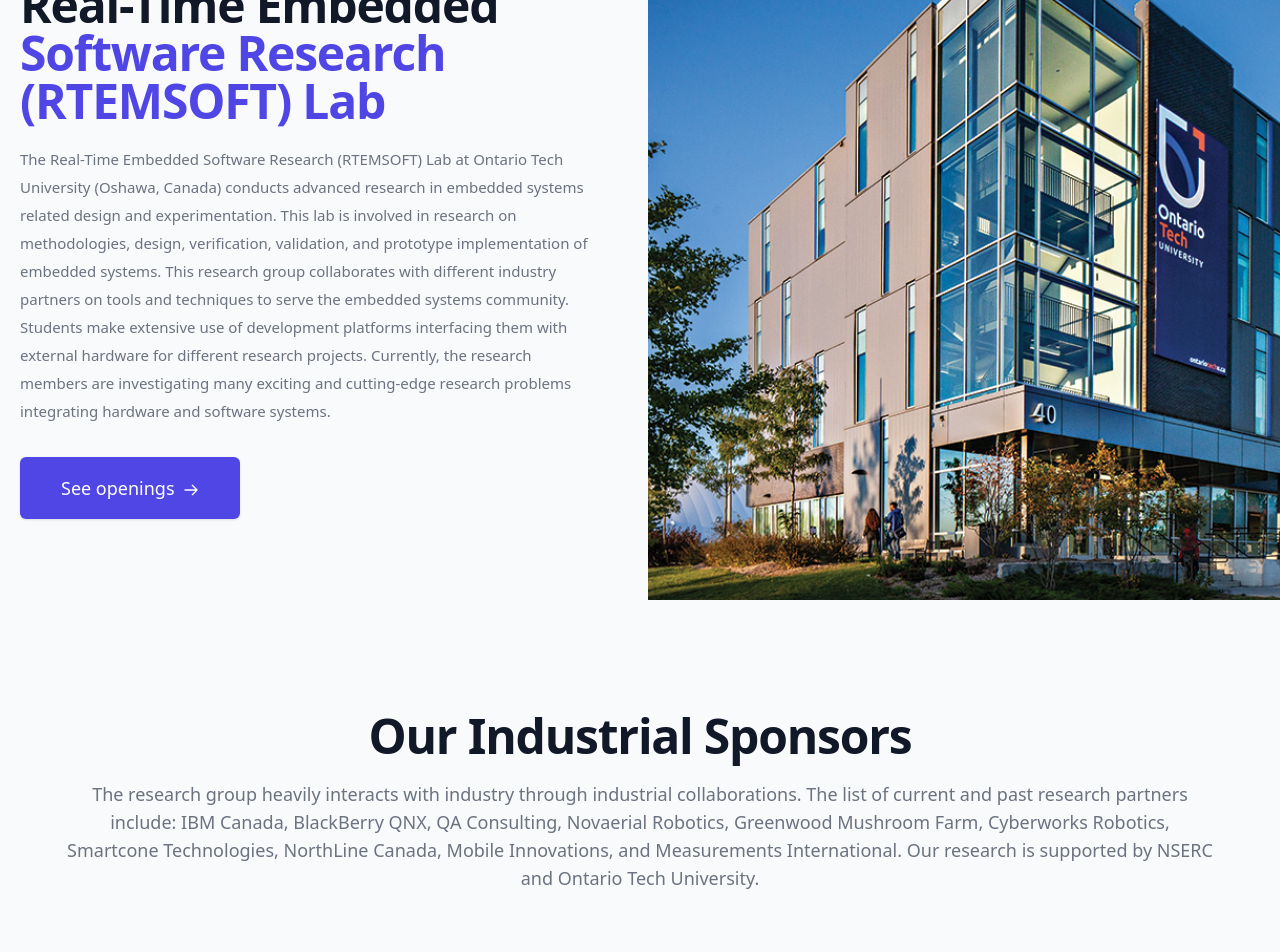
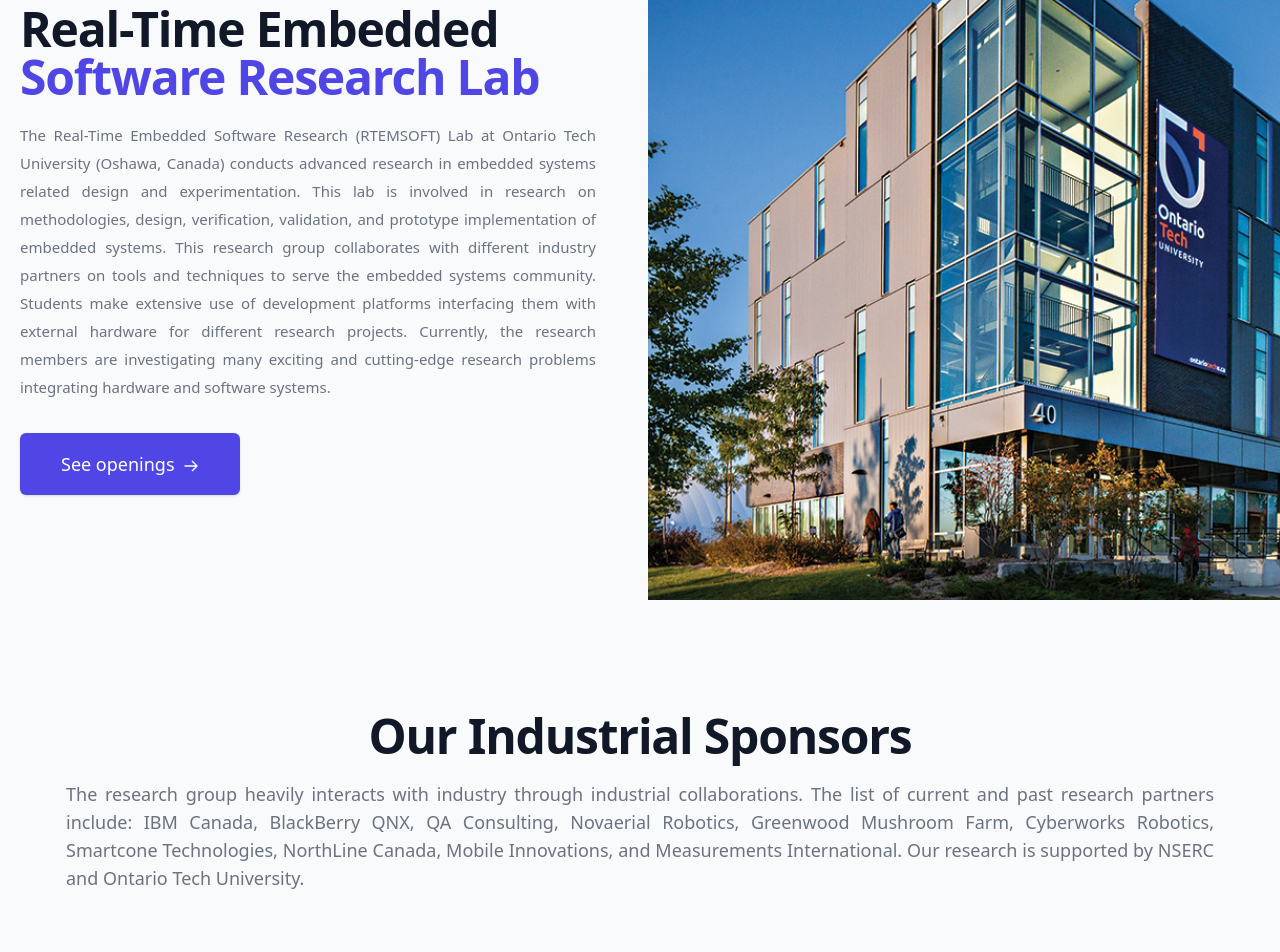
Before and after one commit to AayushBajaj2000/RtemSoft, a Next.js app: page / in a window 1280 px wide. Shown: the part 180-1132 px from the top of the page. Built offline with nearby package versions, Linux system fonts and the light colour scheme.

Commit message:
final touches

```diff
--- a/components/Hero.js
+++ b/components/Hero.js
@@ -20,28 +20,32 @@ function Hero() {
         <CenterScreen>
             <div className="grid w-full grid-cols-1 gap-4 lg:grid-cols-2">
                 <div className="w-full flex justify-center flex-col p-[20px]">
-          <h1 className="text-3xl font-extrabold tracking-tight text-gray-900 sm:mx-auto sm:text-4xl md:text-5xl ">
-            <span className="block xl:inline">Real-Time Embedded</span>{" "}
-            <span className="block text-indigo-600 xl:inline">
-              Software Research (RTEMSOFT) Lab
+                    <h1 className="text-center lg:text-left text-3xl font-extrabold tracking-tight text-gray-900 sm:mx-auto sm:text-4xl md:text-4xl lg:text-5xl ">
+                        <span className="block lg:inline">
+                            Real-Time Embedded
+                        </span>{" "}
+                        <span className="block text-indigo-600 lg:inline">
+                            Software Research Lab
                         </span>
                     </h1>
 
-          <p className="mt-3 text-base text-gray-500 sm:mt-5 sm:text-lg sm:max-w-xl sm:mx-auto md:mt-5 md:text-[15px] lg:mx-0">
-            The Real-Time Embedded Software Research (RTEMSOFT) Lab at Ontario
-            Tech University (Oshawa, Canada) conducts advanced research in
-            embedded systems related design and experimentation. This lab is
-            involved in research on methodologies, design, verification,
-            validation, and prototype implementation of embedded systems. This
-            research group collaborates with different industry partners on
-            tools and techniques to serve the embedded systems community.
-            Students make extensive use of development platforms interfacing
-            them with external hardware for different research projects.
-            Currently, the research members are investigating many exciting and
-            cutting-edge research problems integrating hardware and software
-            systems.
+                    <p className="mt-3 text-justify text-gray-500 sm:mt-5 sm:text-lg sm:max-w-xl sm:mx-auto md:mt-5 md:text-[15px] lg:mx-0">
+                        The Real-Time Embedded Software Research (RTEMSOFT) Lab
+                        at Ontario Tech University (Oshawa, Canada) conducts
+                        advanced research in embedded systems related design and
+                        experimentation. This lab is involved in research on
+                        methodologies, design, verification, validation, and
+                        prototype implementation of embedded systems. This
+                        research group collaborates with different industry
+                        partners on tools and techniques to serve the embedded
+                        systems community. Students make extensive use of
+                        development platforms interfacing them with external
+                        hardware for different research projects. Currently, the
+                        research members are investigating many exciting and
+                        cutting-edge research problems integrating hardware and
+                        software systems.
                     </p>
-          <div className="mt-5 sm:mt-8 sm:flex sm:justify-center lg:justify-start">
+                    <div className="mt-5 sm:mt-8 md:flex md:justify-center lg:justify-start">
                         <Link href="/contact">
                             <div className="rounded-md shadow">
                                 <a
--- a/components/slider.js
+++ b/components/slider.js
@@ -34,13 +34,14 @@ const SliderContainer = ({ children, initialOffsetX }) => {
                         Our Industrial Sponsors
                     </span>
                 </h1>
-        <p className="mt-3  text-center text-gray-500 sm:mt-5 sm:text-lg md:mt-5 md:text-lg md:px-[50px]">
-          The research group heavily interacts with industry through industrial
-          collaborations. The list of current and past research partners
-          include: IBM Canada, BlackBerry QNX, QA Consulting, Novaerial
-          Robotics, Greenwood Mushroom Farm, Cyberworks Robotics, Smartcone
-          Technologies, NorthLine Canada, Mobile Innovations, and Measurements
-          International. Our research is supported by NSERC and Ontario Tech
+                <p className="mt-3  text-justify text-gray-500 sm:mt-5 sm:text-lg md:mt-5 md:text-lg md:px-[50px]">
+                    The research group heavily interacts with industry through
+                    industrial collaborations. The list of current and past
+                    research partners include: IBM Canada, BlackBerry QNX, QA
+                    Consulting, Novaerial Robotics, Greenwood Mushroom Farm,
+                    Cyberworks Robotics, Smartcone Technologies, NorthLine
+                    Canada, Mobile Innovations, and Measurements International.
+                    Our research is supported by NSERC and Ontario Tech
                     University.
                 </p>
                 <CenterScreen>
--- a/pages/contact.js
+++ b/pages/contact.js
@@ -1,15 +1,18 @@
-import React from "react";
+import React, { useState } from "react";
 import CenterScreen from "../utils/CenterScreen";
 import Heading from "../components/heading_section";
 
 const Contact = () => {
+    const [name, setName] = useState();
+    const [body, setBody] = useState();
+
     return (
         <CenterScreen>
-            <Heading title={"Contact"} />
-
+            <Heading title={"Contact"} desc="Contact and Openings page." notRounded />
+            <div className="p-5 mx-4 bg-white">
                 <div className="">
                     <h2
-                    class="
+                        className="
                   text-dark
                   mb-6
                   uppercase
@@ -22,40 +25,32 @@ const Contact = () => {
                     >
                         Openings
                     </h2>
-                <p class="text-base text-body-color leading-relaxed mb-6">
+                    <p className="text-base text-body-color leading-relaxed mb-6">
                         Announcement for Prospective Students
                     </p>
-                <h1 className="text-lg font-bold mb-1">
-                    Ph.D. and Master’s Positions
-                </h1>
+                    <h1 className="text-lg font-bold mb-1">Ph.D. and Master’s Positions</h1>
                     <p className="text-base mb-5 text-gray-600">
-                    We often have positions for graduate students (MASc or PhD).
-                    Interested students email your resume and transcripts in pdf
-                    to AKRAMUL AZIM, PHD, PENG (akramul.azim@uoit.ca).
+                        We often have positions for graduate students (MASc or PhD). Interested students email your
+                        resume and transcripts in pdf to AKRAMUL AZIM, PHD, PENG (akramul.azim@uoit.ca).
                     </p>
-                <h1 className="text-lg font-bold mb-1">
-                    Undergraduate Student Positions
-                </h1>
+                    <h1 className="text-lg font-bold mb-1">Undergraduate Student Positions</h1>
                     <p className="text-base mb-5 text-gray-600">
-                    There are often positions for keen and motivated
-                    undergraduate students to participate in the research or
-                    project work. Open positions may be available for students
-                    who are interested in conducting research with me through:{" "}
-                    <br />
+                        There are often positions for keen and motivated undergraduate students to participate in the
+                        research or project work. Open positions may be available for students who are interested in
+                        conducting research with me through: <br />
                         1. MITACS Gloablink <br />
                         2. Undergraduate Research Assistantships (URA) <br />
                         3. Capstone Projects <br />
-                    Please send an email to discuss the opportunities for summer
-                    positions and course projects.
+                        Please send an email to discuss the opportunities for summer positions and course projects.
                     </p>
                 </div>
-            <section class="py-10 overflow-hidden relative z-10">
-                <div class="container mx-auto">
-                    <div class="grid grid-cols-1 md:grid-cols-2 gap-5">
-                        <div class="">
-                            <div class="max-w-[600px] mb-12 lg:mb-0">
+                <section className="py-10 overflow-hidden relative z-10">
+                    <div className="container mx-auto">
+                        <div className="grid grid-cols-1 md:grid-cols-2 gap-5">
+                            <div className="">
+                                <div className="max-w-[600px] mb-12 lg:mb-0">
                                     <h2
-                                    class="
+                                        className="
                   text-dark
                   mb-6
                   uppercase
@@ -68,15 +63,13 @@ const Contact = () => {
                                     >
                                         GET IN TOUCH WITH US
                                     </h2>
-                                <p class="text-base text-body-color leading-relaxed mb-9">
-                                    We are looking forward to hearing from you.
-                                    Please feel free to get in touch via the
-                                    contact below, we will get back to you as
-                                    soon as possible.
+                                    <p className="text-base text-body-color leading-relaxed mb-9">
+                                        We are looking forward to hearing from you. Please feel free to get in touch via
+                                        the contact below, we will get back to you as soon as possible.
                                     </p>
-                                <div class="flex mb-8 max-w-[370px] w-full">
+                                    <div className="flex mb-8 max-w-[370px] w-full">
                                         <div
-                                        class="
+                                            className="
                      max-w-[60px]
                      sm:max-w-[70px]
                      w-full
@@ -112,19 +105,16 @@ const Contact = () => {
                                                 />
                                             </svg>
                                         </div>
-                                    <div class="w-full">
-                                        <h4 class="font-bold text-dark text-xl mb-1">
-                                            Our Location
-                                        </h4>
-                                        <p class="text-base text-body-color">
-                                            2000 Simcoe Street North, Oshawa,
-                                            Ontario, L1H7K4
+                                        <div className="w-full">
+                                            <h4 className="font-bold text-dark text-xl mb-1">Our Location</h4>
+                                            <p className="text-base text-body-color">
+                                                2000 Simcoe Street North, Oshawa, Ontario, L1H7K4
                                             </p>
                                         </div>
                                     </div>
-                                <div class="flex mb-8 max-w-[370px] w-full">
+                                    <div className="flex mb-8 max-w-[370px] w-full">
                                         <div
-                                        class="
+                                            className="
                      max-w-[60px]
                      sm:max-w-[70px]
                      w-full
@@ -140,28 +130,20 @@ const Contact = () => {
                      rounded
                      "
                                         >
-                                        <svg
-                                            width="24"
-                                            height="24"
-                                            viewBox="0 0 24 24"
-                                            class="fill-indigo-700"
-                                        >
+                                            <svg width="24" height="24" viewBox="0 0 24 24" className="fill-indigo-700">
                                                 <path d="M21.8182 24H16.5584C15.3896 24 14.4156 23.0256 14.4156 21.8563V17.5688C14.4156 17.1401 14.0649 16.7893 13.6364 16.7893H10.4026C9.97403 16.7893 9.62338 17.1401 9.62338 17.5688V21.8173C9.62338 22.9866 8.64935 23.961 7.48052 23.961H2.14286C0.974026 23.961 0 22.9866 0 21.8173V8.21437C0 7.62972 0.311688 7.08404 0.818182 6.77223L11.1039 0.263094C11.6494 -0.0876979 12.3896 -0.0876979 12.9351 0.263094L23.2208 6.77223C23.7273 7.08404 24 7.62972 24 8.21437V21.7783C24 23.0256 23.026 24 21.8182 24ZM10.3636 15.4251H13.5974C14.7662 15.4251 15.7403 16.3995 15.7403 17.5688V21.8173C15.7403 22.246 16.0909 22.5968 16.5195 22.5968H21.8182C22.2468 22.5968 22.5974 22.246 22.5974 21.8173V8.25335C22.5974 8.13642 22.5195 8.01949 22.4416 7.94153L12.1948 1.4324C12.0779 1.35445 11.9221 1.35445 11.8442 1.4324L1.55844 7.94153C1.44156 8.01949 1.4026 8.13642 1.4026 8.25335V21.8563C1.4026 22.285 1.75325 22.6358 2.18182 22.6358H7.48052C7.90909 22.6358 8.25974 22.285 8.25974 21.8563V17.5688C8.22078 16.3995 9.19481 15.4251 10.3636 15.4251Z" />
                                             </svg>
                                         </div>
-                                    <div class="w-full">
-                                        <h4 class="font-bold text-dark text-xl mb-1">
-                                            Room Info
-                                        </h4>
-                                        <p class="text-base text-body-color">
-                                            Real-Time Embedded Software Research
-                                            Lab SIRC 3340
+                                        <div className="w-full">
+                                            <h4 className="font-bold text-dark text-xl mb-1">Room Info</h4>
+                                            <p className="text-base text-body-color">
+                                                Real-Time Embedded Software Research Lab SIRC 3340
                                             </p>
                                         </div>
                                     </div>
-                                <div class="flex mb-8 max-w-[370px] w-full">
+                                    <div className="flex mb-8 max-w-[370px] w-full">
                                         <div
-                                        class="
+                                            className="
                      max-w-[60px]
                      sm:max-w-[70px]
                      w-full
@@ -177,35 +159,29 @@ const Contact = () => {
                      rounded
                      "
                                         >
-                                        <svg
-                                            width="28"
-                                            height="19"
-                                            viewBox="0 0 28 19"
-                                            class="fill-indigo-700"
-                                        >
+                                            <svg width="28" height="19" viewBox="0 0 28 19" className="fill-indigo-700">
                                                 <path d="M25.3636 0H2.63636C1.18182 0 0 1.16785 0 2.6052V16.3948C0 17.8322 1.18182 19 2.63636 19H25.3636C26.8182 19 28 17.8322 28 16.3948V2.6052C28 1.16785 26.8182 0 25.3636 0ZM25.3636 1.5721C25.5909 1.5721 25.7727 1.61702 25.9545 1.75177L14.6364 8.53428C14.2273 8.75886 13.7727 8.75886 13.3636 8.53428L2.04545 1.75177C2.22727 1.66194 2.40909 1.5721 2.63636 1.5721H25.3636ZM25.3636 17.383H2.63636C2.09091 17.383 1.59091 16.9338 1.59091 16.3499V3.32388L12.5 9.8818C12.9545 10.1513 13.4545 10.2861 13.9545 10.2861C14.4545 10.2861 14.9545 10.1513 15.4091 9.8818L26.3182 3.32388V16.3499C26.4091 16.9338 25.9091 17.383 25.3636 17.383Z" />
                                             </svg>
                                         </div>
-                                    <div class="w-full">
-                                        <h4 class="font-bold text-dark text-xl mb-1">
-                                            Email Address
-                                        </h4>
-                                        <p class="text-base text-body-color">
-                                            akramul.azim@uoit.ca
-                                            rtemsoft@googlegroups.com
+                                        <div className="w-full">
+                                            <h4 className="font-bold text-dark text-xl mb-1">Email Address</h4>
+                                            <p className="text-base text-body-color">
+                                                akramul.azim@uoit.ca rtemsoft@googlegroups.com
                                             </p>
                                         </div>
                                     </div>
                                 </div>
                             </div>
-                        <div class="">
-                            <div class="bg-white relative rounded-lg p-8 sm:p-12 shadow-lg">
+                            <div className="">
+                                <div className="bg-white relative rounded-lg p-8 sm:p-12 shadow-lg">
                                     <form>
-                                    <div class="mb-6">
+                                        <div className="mb-6">
                                             <input
                                                 type="text"
                                                 placeholder="Your Name"
-                                            class="
+                                                onChange={(e) => setName(e.target.value)}
+                                                value={name}
+                                                className="
                         w-full
                         rounded
                         py-3
@@ -218,45 +194,14 @@ const Contact = () => {
                         "
                                             />
                                         </div>
-                                    <div class="mb-6">
-                                        <input
-                                            type="email"
-                                            placeholder="Your Email"
-                                            class="
-                        w-full
-                        rounded
-                        py-3
-                        px-[14px]
-                        text-body-color text-base
-                        border border-[f0f0f0]
-                        outline-none
-                        focus-visible:shadow-none
-                        focus:border-indigo-700
-                        "
-                                        />
-                                    </div>
-                                    <div class="mb-6">
-                                        <input
-                                            type="text"
-                                            placeholder="Your Phone"
-                                            class="
-                        w-full
-                        rounded
-                        py-3
-                        px-[14px]
-                        text-body-color text-base
-                        border border-[f0f0f0]
-                        outline-none
-                        focus-visible:shadow-none
-                        focus:border-indigo-700
-                        "
-                                        />
-                                    </div>
-                                    <div class="mb-6">
+
+                                        <div className="mb-6">
                                             <textarea
                                                 rows="6"
                                                 placeholder="Your Message"
-                                            class="
+                                                onChange={(e) => setBody(e.target.value)}
+                                                value={body}
+                                                className="
                         w-full
                         rounded
                         py-3
@@ -271,9 +216,14 @@ const Contact = () => {
                                             ></textarea>
                                         </div>
                                         <div>
+                                            <a
+                                                href={`mailto:akramul.azim@uoit.ca?subject=Message%20From%20RTEMSOFT%20Website&body=${
+                                                    body + "%0A%0A" + "Name: " + name + "%0A%0A"
+                                                }`}
+                                            >
                                                 <button
-                                            type="submit"
-                                            class="
+                                                    type="button"
+                                                    className="
                         w-full
                         text-white
                         bg-indigo-700
@@ -286,6 +236,7 @@ const Contact = () => {
                                                 >
                                                     Send Message
                                                 </button>
+                                            </a>
                                         </div>
                                     </form>
                                 </div>
@@ -293,6 +244,7 @@ const Contact = () => {
                         </div>
                     </div>
                 </section>
+            </div>
         </CenterScreen>
     );
 };
```
Also changed, not shown: components/heading_section.js (+3 -5 lines), pages/prototypes.js (+11 -14 lines), pages/publications.js (+10 -4 lines), public/data/team.json (+6 -5 lines). Lines whose indentation alone changed are shown as unchanged.
